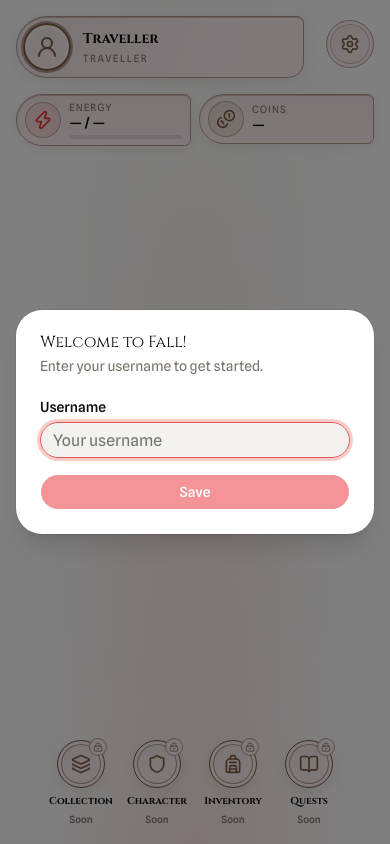
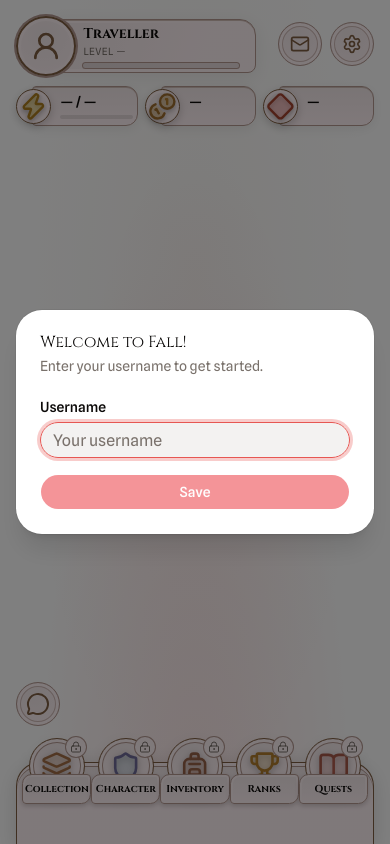
Before and after one commit to Donkijote/fall, a React (Vite) app: page / in a window 390 px wide. Built offline with nearby package versions, Linux system fonts and the light colour scheme.

Commit message:
[GHI#80] Expand the home HUD with progression and system shortcuts
- Add player level and experience, diamond balance, and disabled Mail and Chat controls
- Rework the HUD into a responsive resource header and bottom system dock
- Update home HUD documentation and presentation tests

```diff
--- a/src/modules/home/ui/HomeHud.tsx
+++ b/src/modules/home/ui/HomeHud.tsx
@@ -2,10 +2,14 @@ import {
   Backpack,
   BookOpen,
   Coins,
+  Diamond,
   Layers3,
   LockKeyhole,
+  Mail,
+  MessageCircle,
   Settings,
   Shield,
+  Trophy,
   UserRound,
   Zap,
 } from "lucide-react";
@@ -17,9 +21,15 @@ import { Button } from "@/components/ui/button";
 import { HudResource } from "./HudResource";
 
 export type HomeHudProps = {
-  player: { name: string; avatarUrl?: string };
+  player: {
+    name: string;
+    avatarUrl?: string;
+    level?: number;
+    experience?: { value: number; maximum: number };
+  };
   energy?: { value: number; maximum: number };
   coins?: number;
+  diamonds?: number;
   onSettings: () => void;
   scene?: ReactNode;
   children?: ReactNode;
@@ -29,11 +39,29 @@ const playerSystems = [
   { label: "Collection", icon: Layers3 },
   { label: "Character", icon: Shield },
   { label: "Inventory", icon: Backpack },
+  { label: "Ranks", icon: Trophy },
   { label: "Quests", icon: BookOpen },
 ];
 
-export function HomeHud({ player, energy, coins, onSettings, scene, children }: HomeHudProps) {
+export function HomeHud({
+  player,
+  energy,
+  coins,
+  diamonds,
+  onSettings,
+  scene,
+  children,
+}: HomeHudProps) {
   const [failedAvatar, setFailedAvatar] = useState<string>();
+  const level = Number.isInteger(player.level) && player.level! > 0 ? player.level : "—";
+  const experience = player.experience;
+  const hasExperience =
+    experience !== undefined &&
+    Number.isFinite(experience.value) &&
+    Number.isFinite(experience.maximum) &&
+    experience.maximum > 0 &&
+    experience.value >= 0 &&
+    experience.value <= experience.maximum;
 
   return (
     <div className="home-stage relative isolate min-h-dvh">
@@ -44,16 +72,9 @@ export function HomeHud({ player, energy, coins, onSettings, scene, children }:
         {scene}
       </div>
       <div className="home-hud-layer pointer-events-none relative z-10 grid min-h-dvh grid-rows-[auto_minmax(4rem,1fr)_auto] gap-4 p-4 sm:p-6 landscape:gap-2 landscape:p-3 lg:landscape:p-6">
-        <header
-          aria-label="Player HUD"
-          className="grid grid-cols-[minmax(0,1fr)_auto_auto] items-start gap-3 max-sm:portrait:grid-cols-[minmax(0,1fr)_auto] landscape:gap-2"
-        >
-          <div
-            role="group"
-            aria-label="Player identity"
-            className="hud-player pointer-events-auto flex max-w-72 min-w-0 items-center gap-3 self-start p-1.5 pr-5"
-          >
-            <span className="hud-portrait relative flex size-12 shrink-0 items-center justify-center overflow-hidden rounded-full lg:size-16">
+        <header aria-label="Player HUD" className="hud-header">
+          <div role="group" aria-label="Player identity" className="hud-player pointer-events-auto">
+            <span className="hud-portrait">
               {player.avatarUrl && failedAvatar !== player.avatarUrl ? (
                 <img
                   src={player.avatarUrl}
@@ -63,49 +84,68 @@ export function HomeHud({ player, energy, coins, onSettings, scene, children }:
                   referrerPolicy="no-referrer"
                 />
               ) : (
-                <UserRound className="size-6 lg:size-8" aria-hidden="true" />
+                <UserRound className="size-8" aria-hidden="true" />
               )}
             </span>
-            <div className="min-w-0 py-1">
+            <div className="hud-player-details">
               <span
                 className="hud-player-name block truncate font-heading text-sm font-bold lg:text-lg"
                 title={player.name}
               >
                 {player.name}
               </span>
-              <span className="hud-player-caption mt-0.5 block text-[0.625rem] tracking-[0.16em] uppercase">
-                Traveller
+              <span className="hud-player-caption block text-[0.625rem] tracking-wider uppercase">
+                Level {level}
               </span>
+              <div
+                className="hud-experience-track"
+                role={hasExperience ? "meter" : "img"}
+                aria-label={hasExperience ? "Player experience" : "Player experience unavailable"}
+                aria-valuemin={hasExperience ? 0 : undefined}
+                aria-valuemax={hasExperience ? experience.maximum : undefined}
+                aria-valuenow={hasExperience ? experience.value : undefined}
+              >
+                {hasExperience && (
+                  <span style={{ width: `${(experience.value / experience.maximum) * 100}%` }} />
+                )}
               </div>
             </div>
-          <div
-            aria-label="Resources"
-            role="group"
-            className="flex min-w-0 items-start gap-2 pt-1 max-sm:portrait:col-span-2 max-sm:portrait:row-start-2 max-sm:portrait:justify-end"
-          >
-            <div className="w-[clamp(7.5rem,17vw,12rem)] max-sm:portrait:flex-1">
+          </div>
+          <div aria-label="Resources" role="group" className="hud-resources">
             <HudResource
               label="Energy"
               icon={Zap}
+              appearance="energy"
               value={energy?.value}
               maximum={energy?.maximum}
               bounded
             />
+            <HudResource label="Coins" icon={Coins} value={coins} appearance="coins" />
+            <HudResource label="Diamonds" icon={Diamond} value={diamonds} appearance="diamonds" />
           </div>
-            <div className="w-[clamp(6.5rem,12vw,9rem)] max-sm:portrait:flex-1">
-              <HudResource label="Coins" icon={Coins} value={coins} />
-            </div>
-          </div>
+          <div className="hud-header-tools">
+            <Button
+              type="button"
+              variant="ghost"
+              size="icon"
+              disabled
+              aria-label="Messages (coming soon)"
+              aria-describedby="home-planned-messaging"
+              className="hud-settings-trigger hud-mail disabled:opacity-100"
+            >
+              <Mail className="size-5" aria-hidden="true" />
+            </Button>
             <Button
               type="button"
               variant="ghost"
               size="icon"
               onClick={onSettings}
               aria-label="Settings"
-            className="hud-settings-trigger pointer-events-auto mt-1 size-12 rounded-full max-sm:portrait:col-start-2 max-sm:portrait:row-start-1"
+              className="hud-settings-trigger pointer-events-auto"
             >
               <Settings className="size-5" aria-hidden="true" />
             </Button>
+          </div>
         </header>
         <div
           data-slot="home-scene-space"
@@ -113,10 +153,22 @@ export function HomeHud({ player, energy, coins, onSettings, scene, children }:
         >
           {children}
         </div>
-        <nav
-          aria-label="Player systems"
-          className="hud-shortcuts flex flex-wrap items-end justify-center gap-3 pb-1 sm:gap-5 landscape:gap-3"
+        <footer className="hud-footer">
+          <p id="home-planned-messaging" className="sr-only">
+            Messaging and chat are not available yet.
+          </p>
+          <Button
+            type="button"
+            variant="ghost"
+            size="icon"
+            disabled
+            aria-label="Chat (coming soon)"
+            aria-describedby="home-planned-messaging"
+            className="hud-settings-trigger hud-chat disabled:opacity-100"
           >
+            <MessageCircle className="size-6" aria-hidden="true" />
+          </Button>
+          <nav aria-label="Player systems" className="hud-shortcuts">
             <p id="home-planned-systems" className="sr-only">
               These player systems are coming soon and are not available yet.
             </p>
@@ -128,24 +180,20 @@ export function HomeHud({ player, energy, coins, onSettings, scene, children }:
                 disabled
                 aria-label={`${label} (coming soon)`}
                 aria-describedby="home-planned-systems"
-              className="hud-shortcut relative h-auto w-[clamp(4rem,10vw,6rem)] flex-col gap-1.5 rounded-none border-0 p-1 whitespace-normal disabled:opacity-100"
+                data-system={label.toLowerCase()}
+                className="hud-shortcut relative h-auto flex-col gap-0 rounded-none border-0 p-0 whitespace-normal disabled:opacity-100"
               >
-              <span className="hud-shortcut-emblem relative flex size-12 items-center justify-center rounded-full lg:size-16">
-                <Icon className="size-5 lg:size-7" aria-hidden="true" />
-                <span
-                  className="hud-shortcut-lock absolute -top-0.5 -right-0.5 flex size-4 items-center justify-center rounded-full"
-                  aria-hidden="true"
-                >
-                  <LockKeyhole className="size-2.5" />
+                <span className="hud-shortcut-emblem relative flex items-center justify-center rounded-full">
+                  <Icon className="size-6 lg:size-8" aria-hidden="true" />
+                  <span className="hud-shortcut-lock absolute -top-0.5 -right-0.5 flex size-5 items-center justify-center rounded-full">
+                    <LockKeyhole className="size-3" aria-hidden="true" />
                   </span>
                 </span>
-              <span className="font-heading text-[0.625rem] font-bold sm:text-xs">{label}</span>
-              <span className="hud-shortcut-status text-[0.625rem] leading-none" aria-hidden="true">
-                Soon
-              </span>
+                <span className="hud-shortcut-name font-heading font-semibold">{label}</span>
               </Button>
             ))}
           </nav>
+        </footer>
       </div>
     </div>
   );
--- a/src/modules/home/ui/HudResource.tsx
+++ b/src/modules/home/ui/HudResource.tsx
@@ -6,6 +6,7 @@ export type HudResourceProps = {
   value?: number;
   maximum?: number;
   bounded?: boolean;
+  appearance?: "energy" | "coins" | "diamonds";
 };
 
 const numberFormat = new Intl.NumberFormat("en", { maximumFractionDigits: 0 });
@@ -16,6 +17,7 @@ export function HudResource({
   value,
   maximum,
   bounded = false,
+  appearance = bounded ? "energy" : "coins",
 }: HudResourceProps) {
   const hasValue = value !== undefined && Number.isFinite(value) && value >= 0;
   const hasMaximum = maximum !== undefined && Number.isFinite(maximum) && maximum > 0;
@@ -24,22 +26,11 @@ export function HudResource({
   const capacity = bounded ? ` / ${available ? numberFormat.format(maximum!) : "—"}` : "";
 
   return (
-    <div
-      role="group"
-      aria-label={label}
-      className="hud-resource grid min-w-0 grid-cols-[auto_minmax(0,1fr)] items-center gap-2 px-2 py-1.5"
-      data-resource={bounded ? "energy" : "coins"}
-    >
-      <span
-        className="hud-resource-emblem flex size-9 items-center justify-center"
-        aria-hidden="true"
-      >
-        <Icon className="size-5" />
+    <div role="group" aria-label={label} className="hud-resource" data-resource={appearance}>
+      <span className="hud-resource-emblem" aria-hidden="true">
+        <Icon />
       </span>
-      <div className="min-w-0">
-        <span className="hud-resource-label block text-[0.625rem] leading-tight tracking-widest uppercase">
-          {label}
-        </span>
+      <div className="hud-resource-details min-w-0">
         <span
           className="hud-resource-amount block truncate text-sm leading-snug font-semibold tabular-nums"
           aria-hidden="true"
@@ -54,7 +45,7 @@ export function HudResource({
         </span>
         {bounded && (
           <div
-            className="hud-resource-track mt-0.5 h-1 overflow-hidden rounded-full"
+            className="hud-resource-track h-1 overflow-hidden rounded-full"
             role={available ? "meter" : undefined}
             aria-label={available ? `${label} reserve` : undefined}
             aria-valuemin={available ? 0 : undefined}
--- a/src/modules/home/ui/home.css
+++ b/src/modules/home/ui/home.css
@@ -25,20 +25,52 @@
 .home-hud-layer {
   padding-top: max(1rem, env(safe-area-inset-top));
   padding-right: max(1rem, env(safe-area-inset-right));
-  padding-bottom: max(0.75rem, env(safe-area-inset-bottom));
+  padding-bottom: 0;
   padding-left: max(1rem, env(safe-area-inset-left));
 }
 
+.hud-header {
+  display: grid;
+  grid-template-columns: minmax(10rem, 1fr) auto auto;
+  align-items: start;
+  gap: clamp(0.5rem, 1.5vw, 1.5rem);
+}
+
 .hud-player {
+  position: relative;
+  display: flex;
+  align-items: center;
+  min-width: 0;
+  width: 100%;
+  max-width: 18rem;
+  min-height: 5rem;
+}
+
+.hud-player-details {
+  position: relative;
+  min-width: 0;
+  width: 100%;
+  margin-left: 2.5rem;
+  padding: 0.4rem 1rem 0.5rem 3rem;
   border: 1px solid var(--hud-edge);
-  border-radius: 3rem 0.65rem 1.5rem 3rem;
+  border-radius: 0.5rem 1rem 0.5rem 0.5rem;
   background: linear-gradient(110deg, var(--hud-raised), var(--hud-surface) 75%);
   box-shadow:
     inset 0 1px color-mix(in oklch, var(--hud-metal), transparent 65%),
+    inset 0 0 0 3px var(--hud-surface),
     0 4px 18px #00000012;
 }
 
 .hud-portrait {
+  position: absolute;
+  z-index: 1;
+  display: flex;
+  align-items: center;
+  justify-content: center;
+  width: 5rem;
+  height: 5rem;
+  overflow: hidden;
+  border-radius: 50%;
   border: 2px solid var(--hud-metal);
   color: var(--hud-metal);
   background: radial-gradient(circle at 45% 30%, var(--hud-raised), var(--hud-surface));
@@ -51,15 +83,37 @@
   color: var(--foreground);
 }
 
-.hud-player-caption,
-.hud-resource-label,
-.hud-shortcut-status {
+.hud-player-caption {
   color: var(--muted-foreground);
 }
 
+.hud-resources {
+  display: grid;
+  grid-template-columns: 1.1fr 1fr 1fr;
+  gap: 0.75rem;
+  width: clamp(27.5rem, 43vw, 36rem);
+  padding-top: 0.75rem;
+}
+
 .hud-resource {
+  position: relative;
+  display: flex;
+  align-items: center;
+  min-width: 0;
+  min-height: 3rem;
+  --resource-accent: oklch(0.8 0.15 80);
+}
+
+.hud-resource-details {
+  position: relative;
+  display: grid;
+  grid-template-rows: minmax(1.25rem, auto) 0.25rem;
+  row-gap: 0.125rem;
+  width: 100%;
+  margin-left: 1rem;
+  padding: 0.35rem 0.75rem 0.4rem 2.75rem;
   border: 1px solid var(--hud-edge);
-  border-radius: 2rem 0.5rem 0.5rem 2rem;
+  border-radius: 0.25rem 0.75rem 0.75rem 0.25rem;
   background: linear-gradient(var(--hud-raised), var(--hud-surface));
   box-shadow:
     inset 0 1px color-mix(in oklch, var(--hud-metal), transparent 70%),
@@ -67,19 +121,53 @@
 }
 
 .hud-resource-emblem {
+  position: absolute;
+  z-index: 1;
+  display: grid;
+  place-items: center;
+  width: 3rem;
+  height: 3rem;
   border-radius: 50%;
-  color: var(--hud-metal);
-  background: color-mix(in oklch, var(--hud-bronze), transparent 86%);
-  box-shadow: inset 0 0 0 1px color-mix(in oklch, var(--hud-metal), transparent 60%);
+  color: color-mix(in oklch, var(--resource-accent), var(--foreground) 35%);
+  background: radial-gradient(circle at 35% 25%, var(--hud-raised), var(--hud-surface));
+  border: 1px solid var(--hud-metal);
+  box-shadow:
+    inset 0 0 0 3px var(--hud-surface),
+    0 3px 8px #00000030;
 }
 
-.hud-resource[data-resource="energy"] .hud-resource-emblem {
-  color: var(--primary);
-  background: color-mix(in oklch, var(--primary), transparent 90%);
+.hud-resource-emblem svg {
+  width: 1.8rem;
+  height: 1.8rem;
+  fill: color-mix(in oklch, var(--resource-accent), transparent 75%);
+  filter: drop-shadow(0 2px 2px #00000050);
 }
 
-.hud-resource-track {
+.hud-resource[data-resource="energy"] {
+  --resource-accent: oklch(0.87 0.18 95);
+}
+
+.hud-resource[data-resource="diamonds"] {
+  --resource-accent: oklch(0.7 0.2 25);
+}
+
+.hud-resource-track,
+.hud-experience-track {
   background: color-mix(in oklch, var(--foreground), transparent 90%);
+}
+
+.hud-experience-track {
+  height: 0.3rem;
+  margin-top: 0.25rem;
+  overflow: hidden;
+  border-radius: 1rem;
+  box-shadow: 0 0 0 1px var(--hud-edge);
+}
+
+.hud-experience-track > span {
+  display: block;
+  height: 100%;
+  background: linear-gradient(90deg, var(--hud-bronze), oklch(0.85 0.14 85));
 }
 
 .hud-resource-track > span {
@@ -91,6 +179,9 @@
 }
 
 .hud-settings-trigger {
+  width: 2.75rem;
+  height: 2.75rem;
+  border-radius: 50%;
   color: var(--hud-metal);
   border: 1px solid var(--hud-edge);
   background: radial-gradient(circle at 40% 25%, var(--hud-raised), var(--hud-surface));
@@ -99,23 +190,119 @@
     inset 0 0 0 4px color-mix(in oklch, var(--hud-edge), transparent 40%);
 }
 
-.hud-settings-trigger:hover {
+.hud-settings-trigger:not(:disabled):hover {
   color: var(--foreground);
   background: var(--hud-raised);
 }
 
+.hud-header-tools {
+  display: flex;
+  gap: 0.5rem;
+  padding-top: 0.75rem;
+}
+
+.hud-footer {
+  display: grid;
+  grid-template-columns: 2.75rem minmax(0, 1fr) 2.75rem;
+  align-items: end;
+  gap: 1rem;
+}
+
+.hud-chat {
+  margin-bottom: max(1rem, env(safe-area-inset-bottom));
+}
+
+.hud-mail,
+.hud-chat {
+  color: var(--hud-metal);
+}
+
+.hud-shortcuts {
+  --dock-emblem-size: clamp(4rem, 7.5vw, 6rem);
+  position: relative;
+  isolation: isolate;
+  display: flex;
+  align-items: end;
+  justify-content: center;
+  gap: clamp(0.75rem, 2.5vw, 2rem);
+  justify-self: center;
+  width: min(100%, 60rem);
+  padding: 0 2rem max(2rem, env(safe-area-inset-bottom));
+}
+
+.hud-shortcuts::before {
+  content: "";
+  position: absolute;
+  z-index: -1;
+  inset: calc(var(--dock-emblem-size) * 0.42) 0 0;
+  border: 1px solid var(--hud-metal);
+  border-bottom: 0;
+  border-radius: 1.5rem 1.5rem 0 0;
+  background: linear-gradient(var(--hud-raised), var(--hud-surface) 55%);
+  box-shadow:
+    inset 0 3px var(--hud-surface),
+    inset 0 4px var(--hud-edge),
+    0 5px 20px #00000025;
+}
+
 .hud-shortcut {
   color: var(--foreground);
+  flex: 1 1 0;
+  min-width: 0;
+  max-width: 9rem;
+  --system-accent: oklch(0.77 0.12 60);
+}
+
+.hud-shortcut[data-system="character"] {
+  --system-accent: oklch(0.72 0.1 235);
+}
+
+.hud-shortcut[data-system="inventory"] {
+  --system-accent: oklch(0.72 0.11 45);
+}
+
+.hud-shortcut[data-system="ranks"] {
+  --system-accent: oklch(0.83 0.16 85);
+}
+
+.hud-shortcut[data-system="quests"] {
+  --system-accent: oklch(0.72 0.15 25);
 }
 
 .hud-shortcut-emblem {
+  width: var(--dock-emblem-size);
+  height: var(--dock-emblem-size);
   border: 1px solid var(--hud-metal);
-  color: var(--hud-metal);
+  color: color-mix(in oklch, var(--system-accent), var(--foreground) 30%);
   background: radial-gradient(circle at 45% 20%, var(--hud-raised), var(--hud-surface) 80%);
   box-shadow:
     inset 0 0 0 3px var(--hud-surface),
     inset 0 0 0 4px var(--hud-edge),
     0 5px 15px #00000012;
+}
+
+.hud-shortcut-emblem > svg {
+  width: 58%;
+  height: 58%;
+  filter: drop-shadow(0 2px 3px #00000050);
+  fill: color-mix(in oklch, var(--system-accent), transparent 85%);
+}
+
+.hud-shortcut-name {
+  position: relative;
+  top: -0.5rem;
+  z-index: 1;
+  width: calc(100% + 0.25rem);
+  margin-top: -0.8rem;
+  padding: 0.5rem 0.25rem;
+  border: 1px solid var(--hud-edge);
+  border-radius: 0.6rem 0.25rem 0.6rem 0.25rem;
+  background: linear-gradient(var(--hud-raised), var(--hud-surface));
+  box-shadow:
+    inset 0 0 0 2px var(--hud-surface),
+    0 2px 5px #00000030;
+  font-size: clamp(0.625rem, 1.2vw, 0.875rem);
+  line-height: 1.25;
 }
 
 .hud-shortcut-lock {
@@ -152,3 +339,140 @@
   outline: 2px solid var(--ring);
   outline-offset: 4px;
 }
+
+@media (max-width: 850px) {
+  .hud-header {
+    grid-template-columns: minmax(0, 1fr) auto;
+    gap: 0.4rem 0.75rem;
+  }
+
+  .hud-player {
+    min-height: 3.75rem;
+    max-width: 15rem;
+  }
+
+  .hud-portrait {
+    width: 3.75rem;
+    height: 3.75rem;
+  }
+
+  .hud-player-details {
+    margin-left: 1.75rem;
+    padding-left: 2.4rem;
+    padding-block: 0.25rem;
+  }
+
+  .hud-resources {
+    grid-row: 2;
+    grid-column: 1 / -1;
+    justify-self: end;
+    width: min(100%, 30rem);
+    padding-top: 0;
+  }
+
+  .hud-header-tools {
+    grid-row: 1;
+    grid-column: 2;
+    padding-top: 0.4rem;
+  }
+}
+
+@media (max-width: 600px) {
+  .hud-footer {
+    gap: 0.5rem;
+    grid-template-columns: 2.75rem minmax(0, 1fr);
+  }
+
+  .hud-shortcuts {
+    --dock-emblem-size: 3.5rem;
+    padding-inline: 0.75rem;
+    gap: 0.4rem;
+  }
+
+  .hud-shortcut-name {
+    padding-inline: 0.125rem;
+  }
+
+  .hud-resources {
+    gap: 0.4rem;
+  }
+}
+
+@media (max-width: 420px) {
+  .hud-shortcuts {
+    padding-inline: 0.5rem;
+    gap: 0.25rem;
+  }
+
+  .hud-footer {
+    grid-template-columns: minmax(0, 1fr);
+    gap: 0.75rem;
+  }
+
+  .hud-chat {
+    margin: 0;
+  }
+
+  .hud-resource-details {
+    padding-right: 0.25rem;
+    padding-left: 1.7rem;
+  }
+
+  .hud-resource-emblem {
+    width: 2.2rem;
+    height: 2.2rem;
+  }
+}
+
+@media (orientation: landscape) and (max-width: 1100px) and (max-height: 500px) {
+  .hud-shortcuts {
+    width: min(88%, 46rem);
+    padding: 0 1.5rem max(0.625rem, env(safe-area-inset-bottom));
+    gap: clamp(0.75rem, 2vw, 1.25rem);
+  }
+
+  .hud-shortcut-name {
+    padding-block: 0.375rem;
+  }
+}
+
+@media (max-width: 360px) {
+  .hud-resource-emblem {
+    width: 2rem;
+    height: 2rem;
+  }
+
+  .hud-resource-details {
+    padding-left: 1.5rem;
+  }
+
+  .hud-shortcuts {
+    display: grid;
+    grid-template-columns: repeat(6, minmax(0, 1fr));
+    row-gap: 0.5rem;
+  }
+
+  .hud-shortcut {
+    grid-column: span 2;
+    width: 100%;
+  }
+
+  .hud-shortcut:nth-last-child(2) {
+    grid-column: 2 / span 2;
+  }
+
+  .hud-shortcut:last-child {
+    grid-column: 4 / span 2;
+  }
+}
+
+@media (orientation: landscape) and (max-height: 375px) {
+  .hud-shortcuts {
+    --dock-emblem-size: 3.25rem;
+    padding-bottom: max(0.75rem, env(safe-area-inset-bottom));
+  }
+
+  .home-arrival > p {
+    display: none;
+  }
+}
```
Also changed, not shown: src/modules/home/README.md, 2 other files (tests, documents, lock files or other folders). Lines whose indentation alone changed are shown as unchanged.
